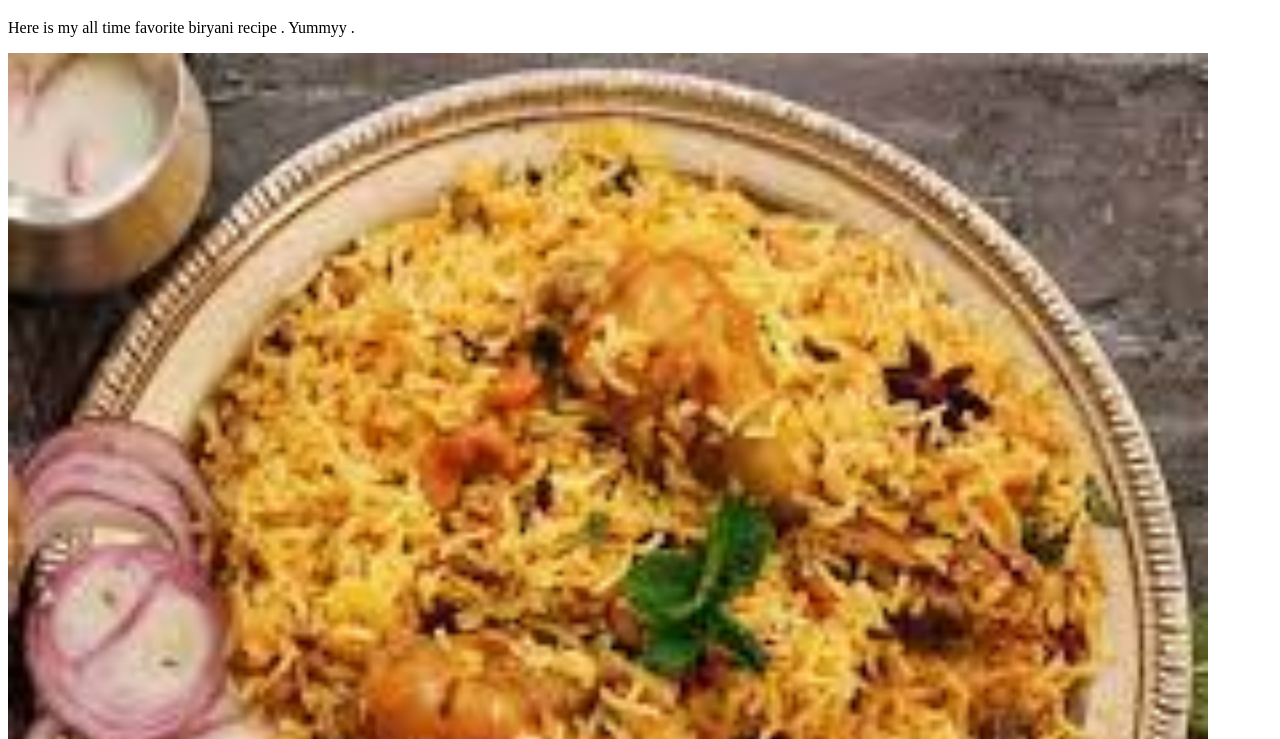
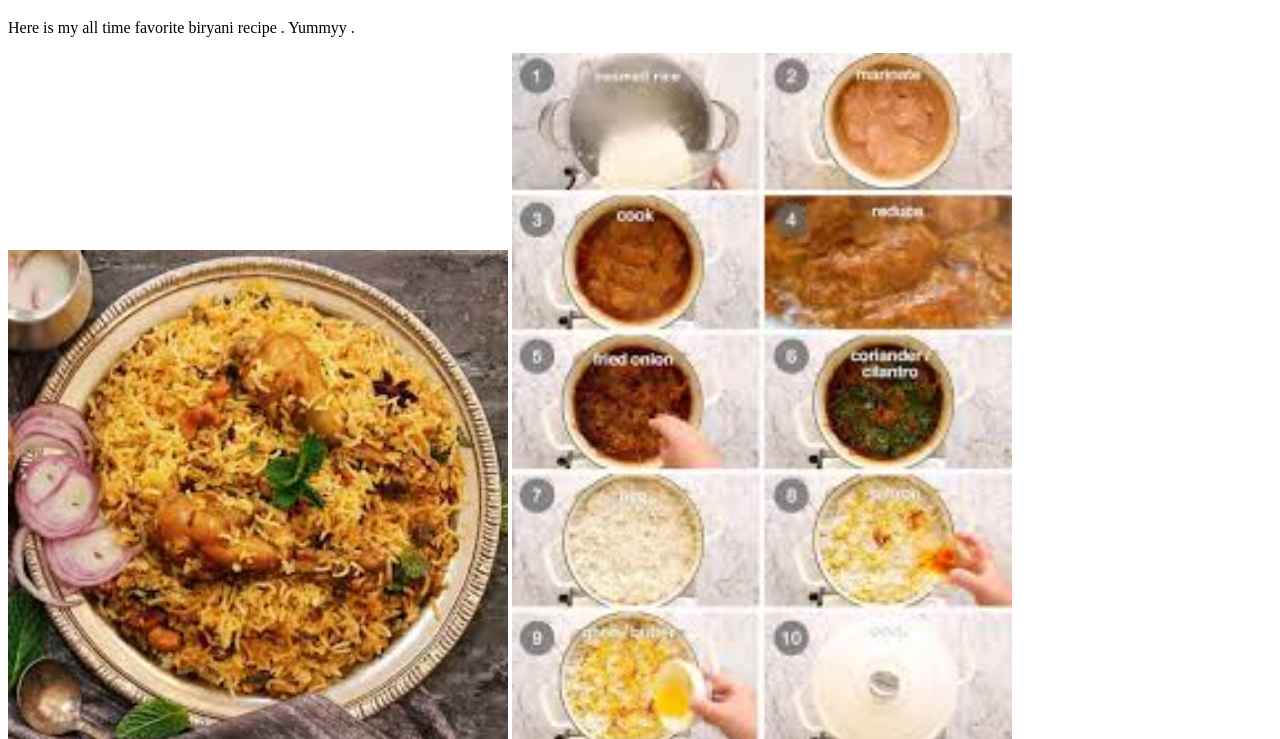
Before and after one commit to ragerumal/terraform-beginner-bootcamp-2023, a plain HTML site: page public/biryani/index.html in a window 1280 px wide. Shown: the part 61-800 px from the top of the page. Drawn offline with Linux system fonts and the light colour scheme.

Commit message:
Update index.html

```diff
--- a/public/biryani/index.html
+++ b/public/biryani/index.html
@@ -8,8 +8,8 @@
 <body>
     <h1>biryani</h1>
     <p>Here is my all time favorite biryani recipe . Yummyy .</p>
-    <img src="/assets/download.jpg" width="1200px">
-    <img src="/assets/images.jpg" width="1200px">
+    <img src="/assets/download.jpg" width="500px">
+    <img src="/assets/images.jpg" width="500px">
 
 </body>
 </html>
```
